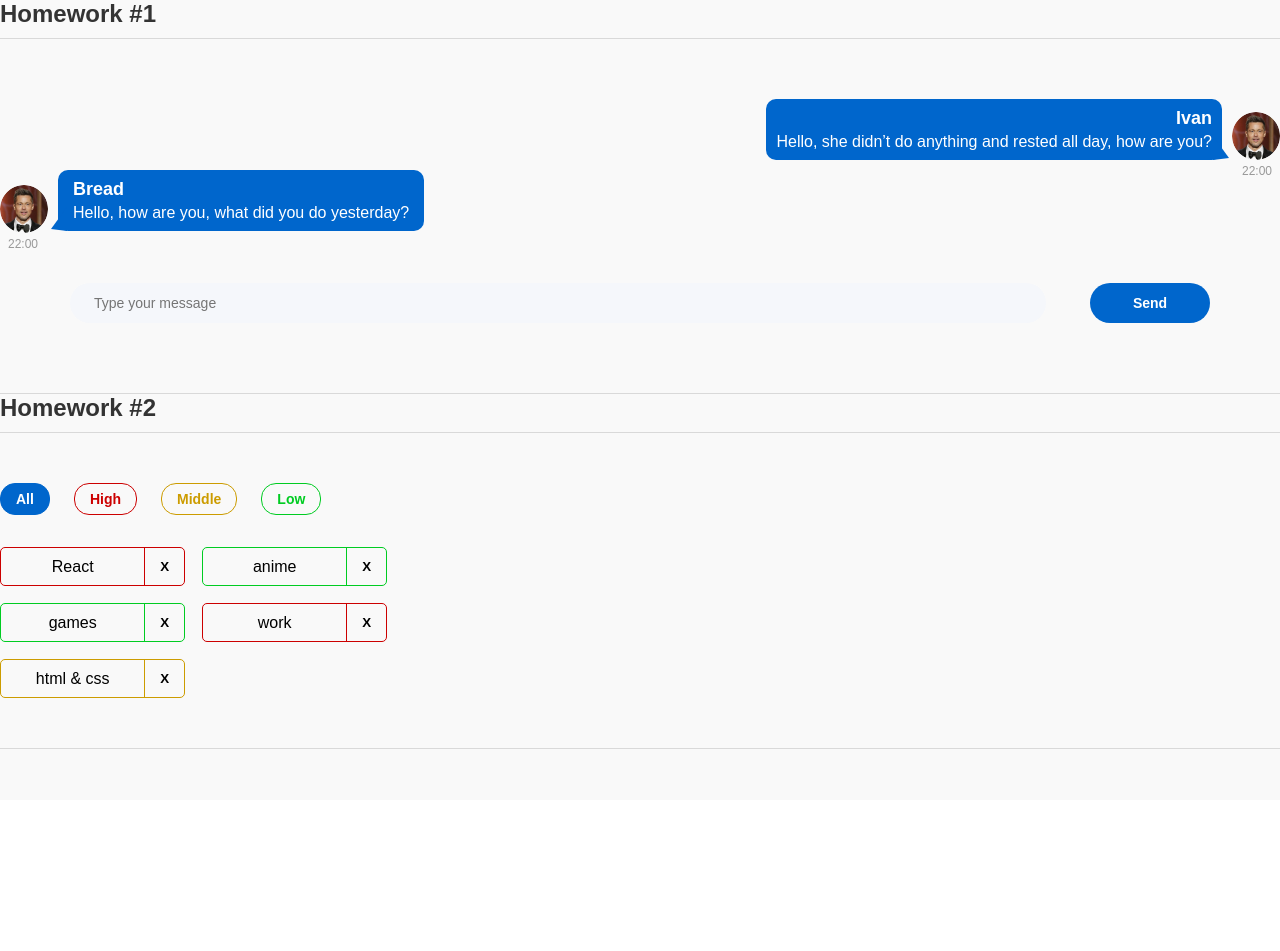
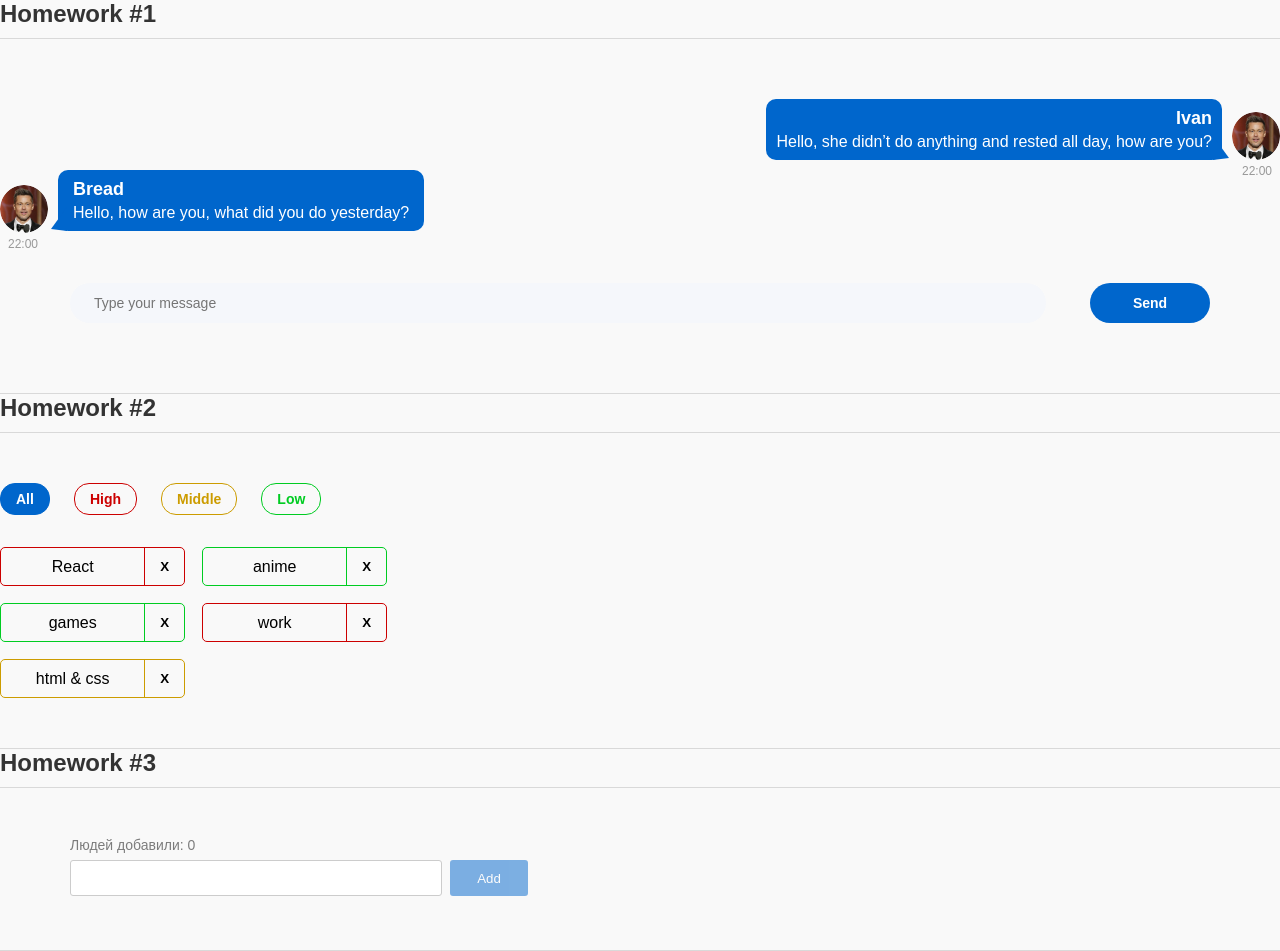
Before and after one commit to AsifAbbasov/front-homeworks-2sprint, a React (Create React App) app: page /#/pre-junior in a window 1280 px wide. Before the commit the page ends 800 px from the top, so only its background shows below. Built offline with nearby package versions, Linux system fonts and the light colour scheme.

Commit message:
HW3 completed

```diff
--- a/src/s1-main/App.tsx
+++ b/src/s1-main/App.tsx
@@ -11,8 +11,8 @@ function App() {
       <HW1 />
       {/*раскомментировать по ходу выполнения*/}
       <HW2 />
-      {/* <HW3 />
-      <HW4 />  */}
+      <HW3 />
+      {/* <HW4 />   */}
 
       {/*при выполнении дз 5 и более - закомментировать здесь дз 1-4, так как они есть внутри дз 5*/}
       {/*<HW5/>*/}
--- a/src/s2-homeworks/hw03/Greeting.module.css
+++ b/src/s2-homeworks/hw03/Greeting.module.css
@@ -1,35 +1,93 @@
 .greetingForm {
+  display: flex;
+  flex-direction: column; /* вертикально располагаем текст, затем input+кнопка */
+  align-items: flex-start; /* все блоки прижаты к левому краю */
+  padding-left: 70px; /* смещаем форму от левого края */
 }
 
 .inputAndButtonContainer {
+  display: flex;
+  align-items: center;
+  gap: 8px; /* расстояние между input и кнопкой */
+  margin-top: 8px; /* отступ сверху от текста "Людей добавили" */
 }
 
 .error {
+  font-family: 'Montserrat', sans-serif;
+  font-weight: 400;
+  font-style: normal;
+  font-size: 14px;
+  line-height: 14px; /* 100% */
+  letter-spacing: 0;
+  color: #cc0000; /* красный для ошибки */
+  margin-top: 4px; /* небольшой отступ сверху от input */
 }
 
 .input {
+  width: 372px;
+  height: 36px;
+  padding: 0 8px; /* чтобы текст не прилипал к краю */
+  border: 1px solid #ccc; /* обычная рамка */
+  border-radius: 3px;
+  outline: none;
+  font-size: 14px;
 }
 
 .input:focus {
+  border-color: #0066cc; /* подсветка при фокусе */
 }
 
 .errorInput {
+  border-color: red; /* красная рамка при ошибке */
+  width: 372px;
+  height: 36px;
 }
 
 .button {
+  width: 78px;
+  height: 36px;
+  border-radius: 3px;
+  background-color: #0066cc;
+  color: #fff;
+  opacity: 0.5; /* по умолчанию полупрозрачная */
+  border: none;
+  cursor: pointer;
+  transition: opacity 0.2s;
+  margin-top: -4px;
 }
 
 .button:focus {
+  outline: 2px solid #004999;
 }
 
 .button:active {
+  background-color: #0055aa;
+  opacity: 1; /* чтобы была яркая при нажатии */
 }
 
 .button:disabled {
+  opacity: 0.5;
+  cursor: not-allowed;
+  background-color: #0066cc;
 }
 
 .text {
+  font-family: 'Montserrat', sans-serif;
+  font-weight: 400;
+  font-style: normal;
+  font-size: 14px;
+  line-height: 14px; /* 100% */
+  letter-spacing: 0;
+  color: rgba(0, 0, 0, 0.5); /* #00000080 */
 }
 
 .greeting {
+  font-family: 'Montserrat', sans-serif;
+  font-weight: 500; /* Medium */
+  font-style: normal; /* Medium в CSS — font-weight 500, font-style normal */
+  font-size: 14px;
+  line-height: 14px; /* 100% от font-size */
+  letter-spacing: 0;
+  color: #000000; /* чёрный */
+  margin-top: 8px; /* чтобы немного отстоят от кнопки/инпута */
 }
--- a/src/s2-homeworks/hw03/Greeting.tsx
+++ b/src/s2-homeworks/hw03/Greeting.tsx
@@ -1,15 +1,15 @@
-import React, {ChangeEvent, KeyboardEvent} from 'react'
+import React, { ChangeEvent, KeyboardEvent } from 'react'
 import s from './Greeting.module.css'
 
 type GreetingPropsType = {
-    name: any // need to fix any
-    setNameCallback: any // need to fix any
-    addUser: any // need to fix any
-    onBlur: any // need to fix any
-    onEnter: any // need to fix any
-    error: any // need to fix any
-    totalUsers: any // need to fix any
-    lastUserName?: any // need to fix any
+  name: string // need to fix any
+  setNameCallback: (e: React.ChangeEvent<HTMLInputElement>) => void // need to fix any
+  addUser: () => void // need to fix any
+  onBlur: () => void // need to fix any
+  onEnter: (e: React.KeyboardEvent<HTMLInputElement>) => void // need to fix any
+  error: string // need to fix any
+  totalUsers: number // need to fix any
+  lastUserName?: string // need to fix any
 }
 
 // презентационная компонента (для верстальщика)
@@ -25,15 +25,13 @@ const Greeting: React.FC<GreetingPropsType> = (
     lastUserName,
   } // деструктуризация пропсов
 ) => {
-    const inputClass = s.errorInput // need to fix with (?:)
+  const inputClass = error ? s.errorInput : s.input
 
   return (
     <div id={'hw3-form'} className={s.greetingForm}>
       <div className={s.text}>
         {'Людей добавили: '}
-                <span id={'hw3-users-total'}>
-                    {totalUsers}
-                </span>
+        <span id={'hw3-users-total'}>{totalUsers}</span>
       </div>
 
       <div className={s.inputAndButtonContainer}>
@@ -57,7 +55,7 @@ const Greeting: React.FC<GreetingPropsType> = (
           className={s.button}
           disabled={!name.trim()}
         >
-                    add
+          Add
         </button>
       </div>
 
--- a/src/s2-homeworks/hw03/GreetingContainer.tsx
+++ b/src/s2-homeworks/hw03/GreetingContainer.tsx
@@ -3,18 +3,39 @@ import Greeting from './Greeting'
 import { UserType } from './HW3'
 
 type GreetingContainerPropsType = {
-    users: any // need to fix any
-    addUserCallback: any // need to fix any
+  users: UserType[] // need to fix any
+  addUserCallback: (name: string) => void // need to fix any
 }
 
-export const pureAddUser = (name: any, setError: any, setName: any, addUserCallback: any) => {
-    // если имя пустое - показать ошибку, иначе - добавить юзера и очистить инпут
+export const pureAddUser = (
+  name: string,
+  setError: React.Dispatch<React.SetStateAction<string>>,
+  setName: React.Dispatch<React.SetStateAction<string>>,
+  addUserCallback: (name: string) => void
+) => {
+  if (!name.trim()) {
+    setError('Ошибка! Введите имя')
+  } else {
+    addUserCallback(name)
+    setName('')
+  }
 }
 
-export const pureOnBlur = (name: any, setError: any) => { // если имя пустое - показать ошибку
+export const pureOnBlur = (
+  name: string,
+  setError: React.Dispatch<React.SetStateAction<string>>
+) => {
+  if (!name.trim()) setError('Ошибка! Введите имя')
 }
 
-export const pureOnEnter = (e: any, addUser: any) => { // если нажата кнопка Enter - добавить
+export const pureOnEnter = (
+  e: React.KeyboardEvent<HTMLInputElement>, // 1. Событие клавиатуры, которое произошло в input
+  addUser: () => void // 2. Функция, которая добавляет пользователя, берётся из GreetingContainer
+) => {
+  if (e.key === 'Enter') {
+    // 3. Проверяем, какая клавиша была нажата
+    addUser() // 4. Если это Enter → вызываем функцию addUser, которая добавляет пользователя
+  }
 }
 
 // более простой и понятный для новичков
@@ -26,14 +47,30 @@ const GreetingContainer: React.FC<GreetingContainerPropsType> = ({
   addUserCallback,
 }) => {
   // деструктуризация пропсов
-    const [name, setName] = useState<any>('') // need to fix any
-    const [error, setError] = useState<any>('') // need to fix any
+  const [name, setName] = useState<string>('') // need to fix any
+  const [error, setError] = useState<string>('') // need to fix any
 
-    const setNameCallback = (e: any) => { // need to fix any
-        setName('some name') // need to fix
+  const setNameCallback = (e: React.ChangeEvent<HTMLInputElement>) => {
+    // e — это событие изменения input (onChange)
+    // ChangeEvent<HTMLInputElement> значит:
+    // событие произошло в input, и у него есть value
 
-        error && setError('')
+    const newName = e.currentTarget.value
+    // e.currentTarget — это сам input
+    // .value — то, что пользователь сейчас ввёл
+    // сохраняем это значение в переменную
+
+    setName(newName)
+    // обновляем состояние name
+    // теперь input управляется через React (controlled input)
+
+    if (error) {
+      setError('')
     }
+    // если ранее была ошибка:
+    // пользователь начал ввод → значит ошибку нужно убрать
+  }
+
   const addUser = () => {
     pureAddUser(name, setError, setName, addUserCallback)
   }
@@ -42,12 +79,19 @@ const GreetingContainer: React.FC<GreetingContainerPropsType> = ({
     pureOnBlur(name, setError)
   }
 
-    const onEnter = (e: any) => {
-        pureOnEnter(e, addUser)
+  const onEnter = (e: React.KeyboardEvent<HTMLInputElement>) => {
+    // e — событие нажатия клавиши в input
+    // тип KeyboardEvent<HTMLInputElement> означает:
+    // событие клавиатуры, произошедшее в input
+
+    pureOnEnter(
+      e, // передаём событие, чтобы проверить e.key
+      addUser // передаём функцию добавления пользователя
+    )
   }
 
-    const totalUsers = 0 // need to fix
-    const lastUserName = 'some name' // need to fix
+  const totalUsers = users.length
+  const lastUserName = users.length ? users[users.length - 1].name : ''
 
   return (
     <Greeting
--- a/src/s2-homeworks/hw03/HW3.tsx
+++ b/src/s2-homeworks/hw03/HW3.tsx
@@ -19,20 +19,28 @@ import GreetingContainer from './GreetingContainer'
 
 // types
 export type UserType = {
-    _id: any // need to fix any
-    name: any // need to fix any
+  _id: string // need to fix any
+  name: string // need to fix any
 }
 
-export const pureAddUserCallback = (name: any, setUsers: any, users: any) => { // need to fix any
-    const user = { // need to fix
+export const pureAddUserCallback = (
+  name: string,
+  setUsers: (users: UserType[]) => void,
+  users: UserType[]
+) => {
+  // need to fix any
+  const user: UserType = {
+    _id: v1(),
+    name: name,
   }
   setUsers([...users, user])
 }
 
 const HW3 = () => {
-    const [users, setUsers] = useState<any>([]) // need to fix any
+  const [users, setUsers] = useState<UserType[]>([]) // need to fix any
 
-    const addUserCallback = (name: any) => { // need to fix any
+  const addUserCallback = (name: string) => {
+    // need to fix any
     pureAddUserCallback(name, setUsers, users)
   }
 
@@ -42,10 +50,7 @@ const HW3 = () => {
       {/*для автоматической проверки дз (не менять)*/}
 
       <div className={s2.hw}>
-                <GreetingContainer
-                    users={users}
-                    addUserCallback={addUserCallback}
-                />
+        <GreetingContainer users={users} addUserCallback={addUserCallback} />
       </div>
     </div>
   )
```
Lines whose indentation alone changed are shown as unchanged.
